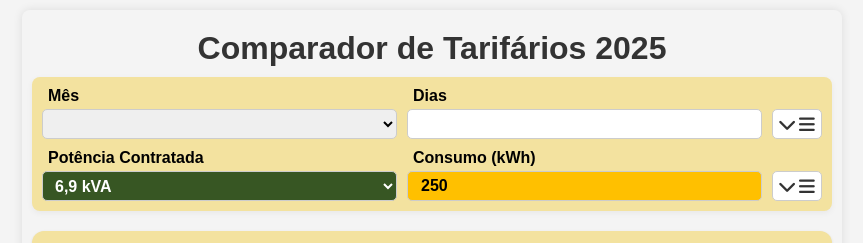
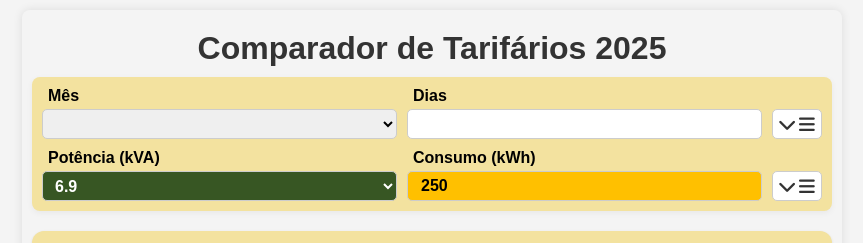
Before and after one commit to ofelgueiras2/ofelgueiras2.github.io, a plain HTML site: page index.html in a window 1280 px wide. Shown: the top 243 px of the page, without its empty margins (208-1071 px from the left). Drawn offline with Linux system fonts and the light colour scheme; no server answers.

Commit message:
Update index.html

```diff
--- a/index.html
+++ b/index.html
@@ -54,18 +54,18 @@
         <div class="div2">
             <!-- Potência contratada -->
             <div class="form-group">
-                <label for="potenciac">Potência Contratada</label>
+                <label for="potenciac">Potência (kVA)</label>
                 <select id="potenciac" class="form-control"  style="background-color: #375623; color:white;font-weight: bold;">
-                    <option>1,15 kVA</option>
-                    <option>2,3 kVA</option>
-                    <option>3,45 kVA</option>
-                    <option>4,6 kVA</option>
-                    <option>5,75 kVA</option>
-                    <option selected>6,9 kVA</option>
-                    <option>10,35 kVA</option>
-                    <option>13,8 kVA</option>
-                    <option>17,25 kVA</option>
-                    <option>20,7 kVA</option>
+                    <option>1.15</option>
+                    <option>2.3</option>
+                    <option>3.45</option>
+                    <option>4.6</option>
+                    <option>5.75</option>
+                    <option selected>6.9</option>
+                    <option>10.35</option>
+                    <option>13.8</option>
+                    <option>17.25</option>
+                    <option>20.7</option>
                 </select>
             </div>
 
```
